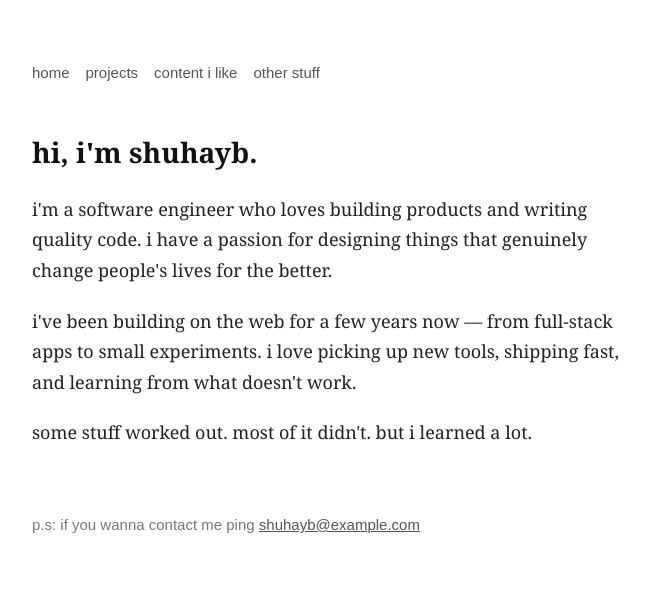
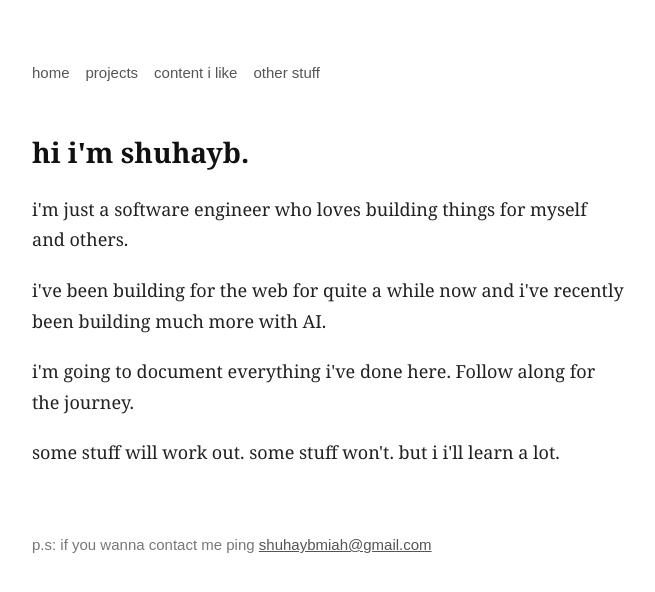
Before and after one commit to shuhayb/new-portfolio, a Next.js app: page / in a window 1280 px wide. Shown: the top 592 px of the page, without its empty margins (312-967 px from the left). Built offline with nearby package versions, Linux system fonts and the light colour scheme.

Commit message:
updating text

```diff
--- a/src/app/page.tsx
+++ b/src/app/page.tsx
@@ -5,25 +5,24 @@ export default function Home() {
     <div>
       <Nav />
       <main>
-        <h1>hi, i&apos;m shuhayb.</h1>
+        <h1>hi i&apos;m shuhayb.</h1>
         <p>
-          i&apos;m a software engineer who loves building products and writing
-          quality code. i have a passion for designing things that genuinely
-          change people&apos;s lives for the better.
+          i&apos;m just a software engineer who loves building things for myself and others.
         </p>
         <p>
-          i&apos;ve been building on the web for a few years now — from full-stack
-          apps to small experiments. i love picking up new tools, shipping fast,
-          and learning from what doesn&apos;t work.
+          i&apos;ve been building for the web for quite a while now and i've recently been building much more with AI.
         </p>
         <p>
-          some stuff worked out. most of it didn&apos;t. but i learned a lot.
+         i&apos;m going to document everything i&apos;ve done here. Follow along for the journey.
+        </p>
+        <p>
+          some stuff will work out. some stuff won&apos;t. but i i&apos;ll learn a lot.
         </p>
       </main>
       <footer>
         <p>
           p.s: if you wanna contact me ping{" "}
-          <a href="mailto:shuhayb@example.com">shuhayb@example.com</a>
+          <a href="mailto:shuhaybmiah@gmail.com">shuhaybmiah@gmail.com</a>
         </p>
       </footer>
     </div>
```
